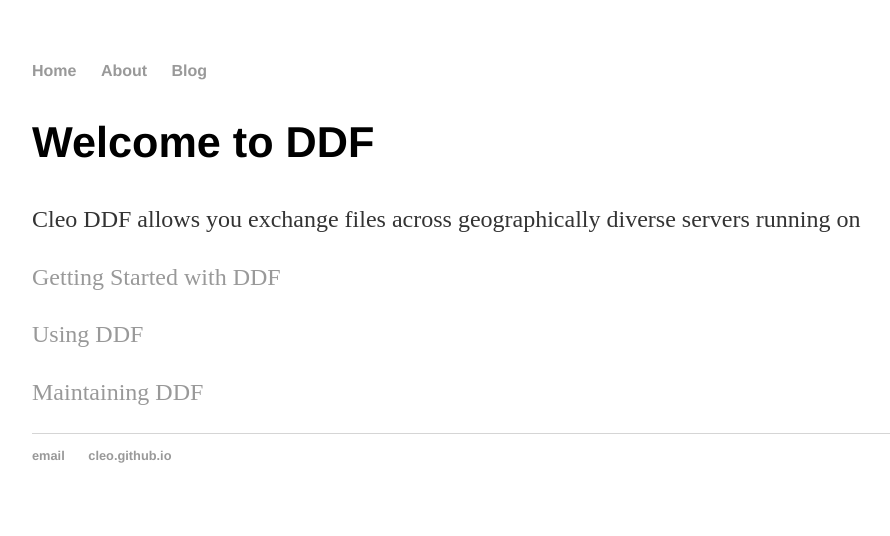
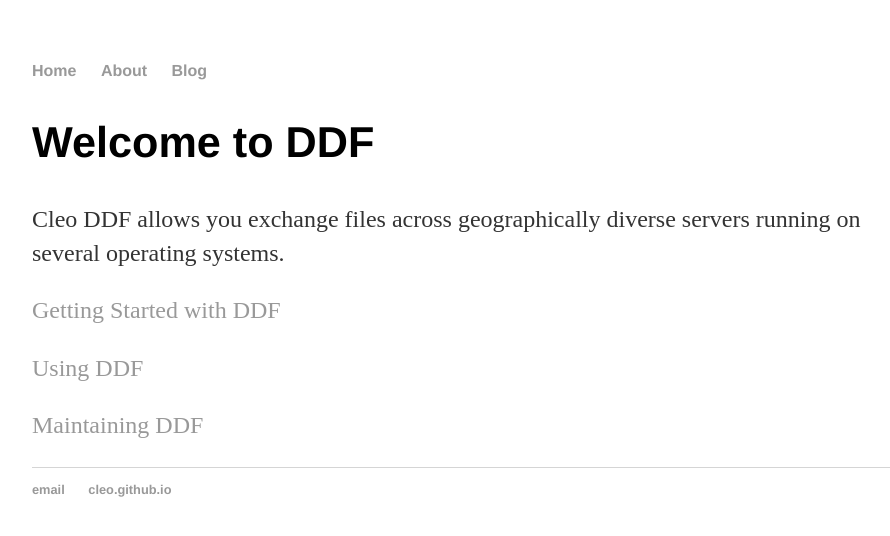
Before and after one commit to wkellett/cleo.github.io, a Jekyll site: the page built from DDF/index.md, in a window 1280 px wide. Shown: the top 536 px of the page, without its empty margins (160-1050 px from the left). Built offline with Jekyll 4.4.1, drawn with Linux system fonts in a browser that asks for light colours.

Commit message:
Update index.md

```diff
--- a/DDF/index.md
+++ b/DDF/index.md
@@ -5,10 +5,10 @@ title: Welcome to DDF
 
 ## Welcome to DDF
 
-Cleo DDF allows you exchange files across geographically diverse servers running on
+Cleo DDF allows you exchange files across geographically diverse servers running on several operating systems.
 
-[Getting Started with DDF](GettingStarted.html)
+[Getting Started with DDF](DDF_GettingStarted.html)
 
-[Using DDF](UsingDDF.html)
+[Using DDF](DDF_UsingDDF.html)
 
-[Maintaining DDF](MaintainingDDF.html)
+[Maintaining DDF](DDF_MaintainingDDF.html)
```
